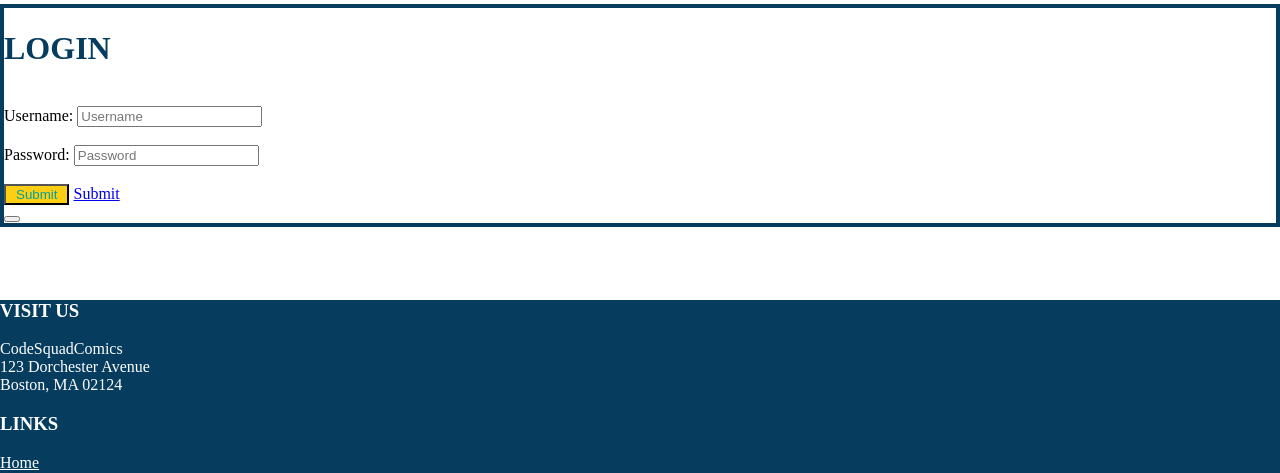
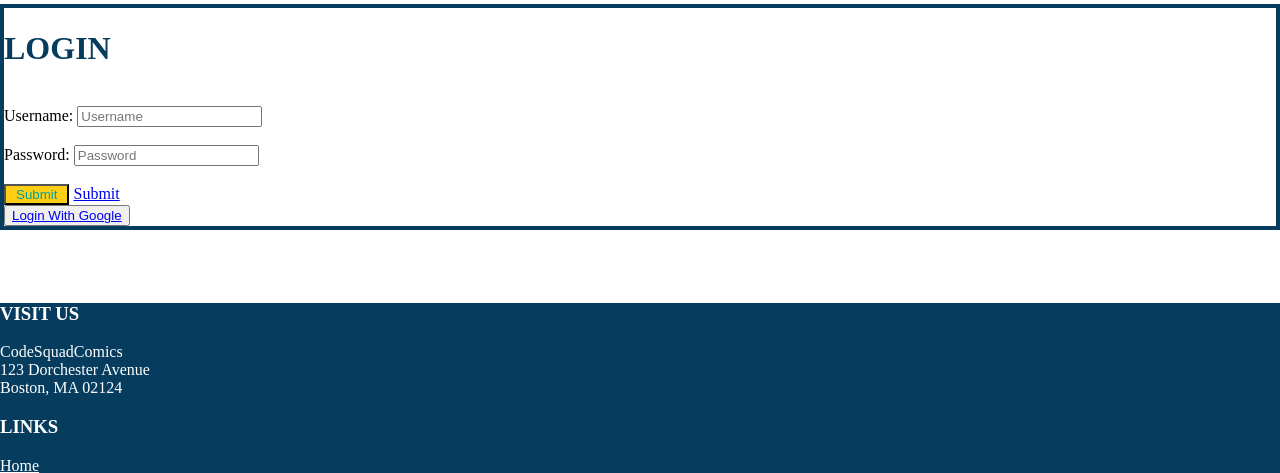
Before and after one commit to JRatchell/deployed-course-project, a Node server app: page /login in a window 1280 px wide. Shown: the part 264-737 px from the top of the page. Run offline with Node 20, Linux system fonts and the light colour scheme; some libraries are stand-ins or nearby versions.

Commit message:
added Login with Google button

```diff
--- a/views/pages/login.ejs
+++ b/views/pages/login.ejs
@@ -25,7 +25,7 @@
             </div>
             <div>
                 <button>
-                    <a href="/auth/google" role="button"></a>
+                    <a href="/auth/google" role="button">Login With Google</a>
                 </button>
             </div>
         </form>
```
